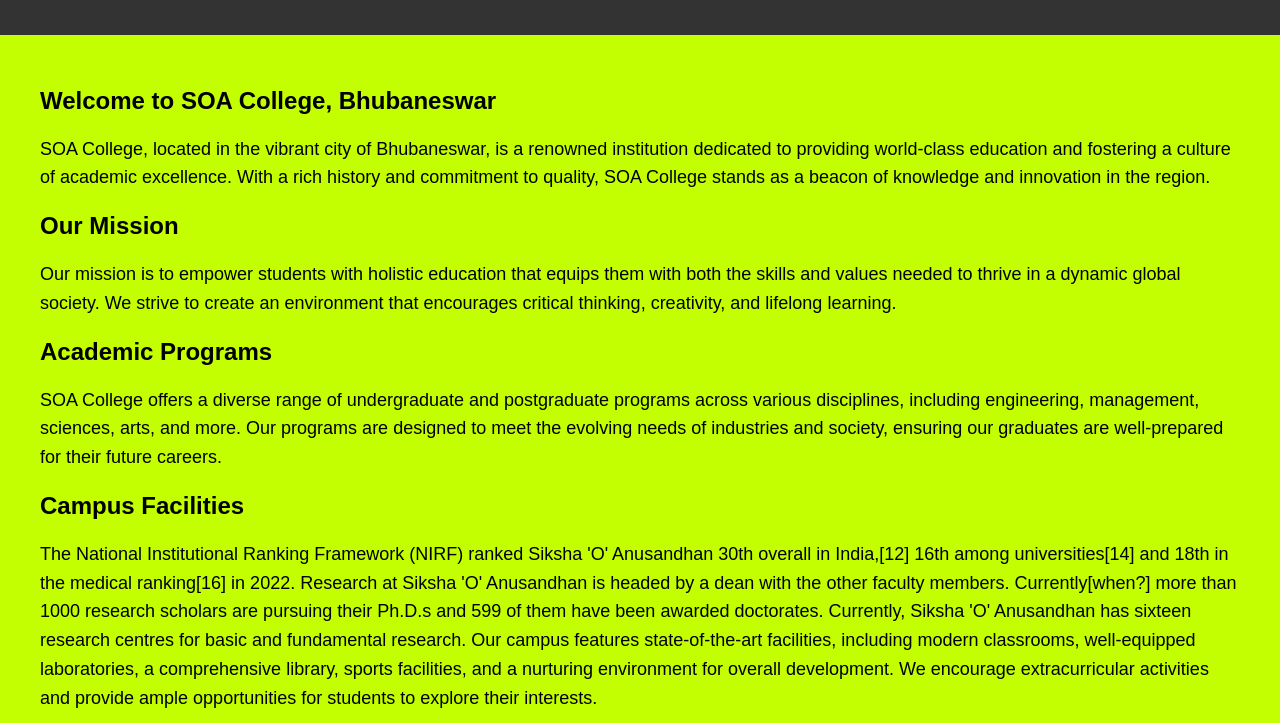
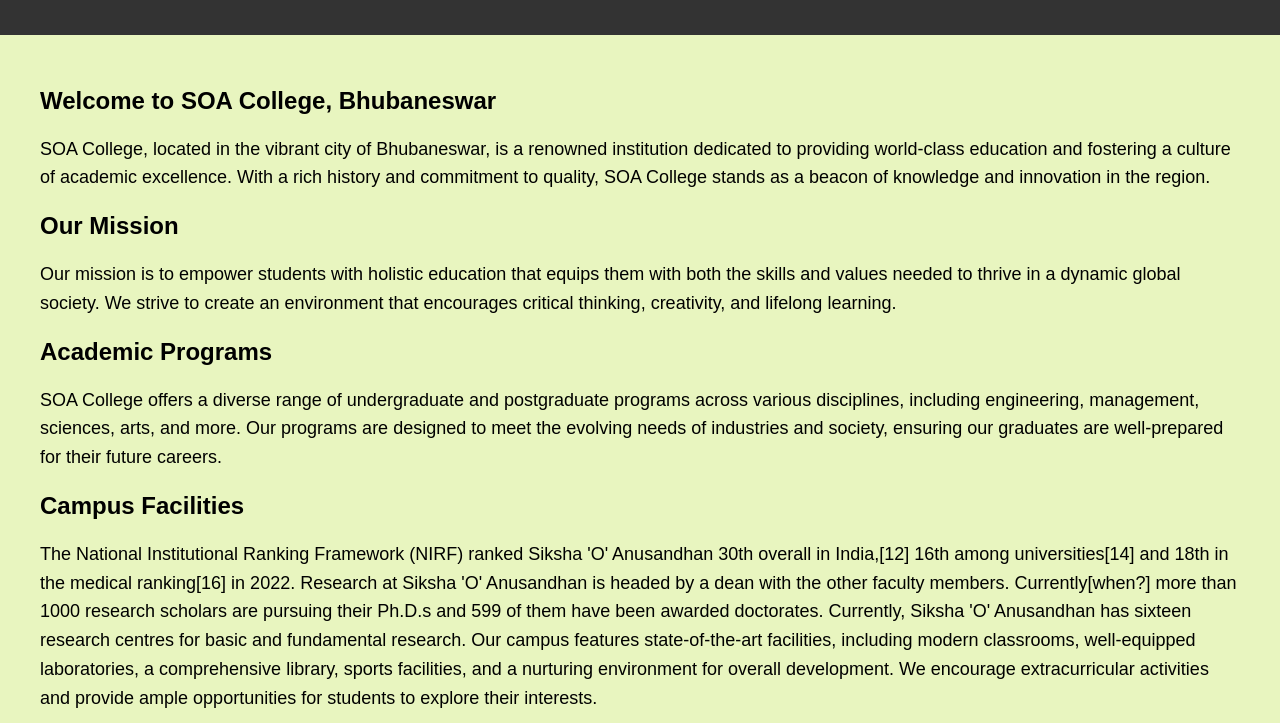
Before and after one commit to Nirbhay-star/soa_website, a plain HTML site: page about.html in a window 1280 px wide. Shown: the part 77-800 px from the top of the page. Drawn offline with Linux system fonts and the light colour scheme.

Commit message:
changes bg color

```diff
--- a/about.html
+++ b/about.html
@@ -10,7 +10,7 @@
             font-family: Arial, sans-serif;
             margin: 0;
             padding: 0;
-            background-color: #c3ff00;
+            background-color: #e8f5bf;
         }
 
         header {
```
